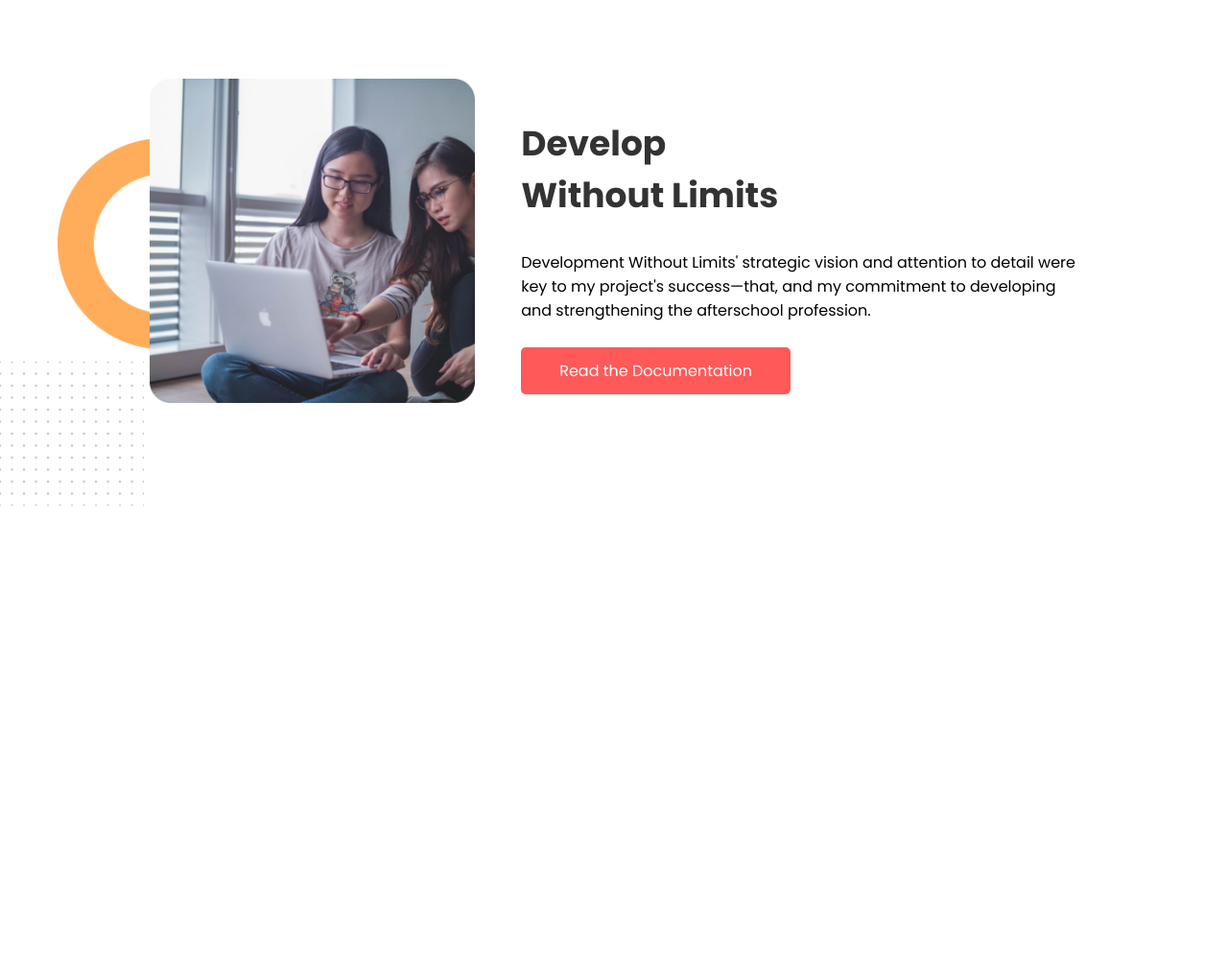
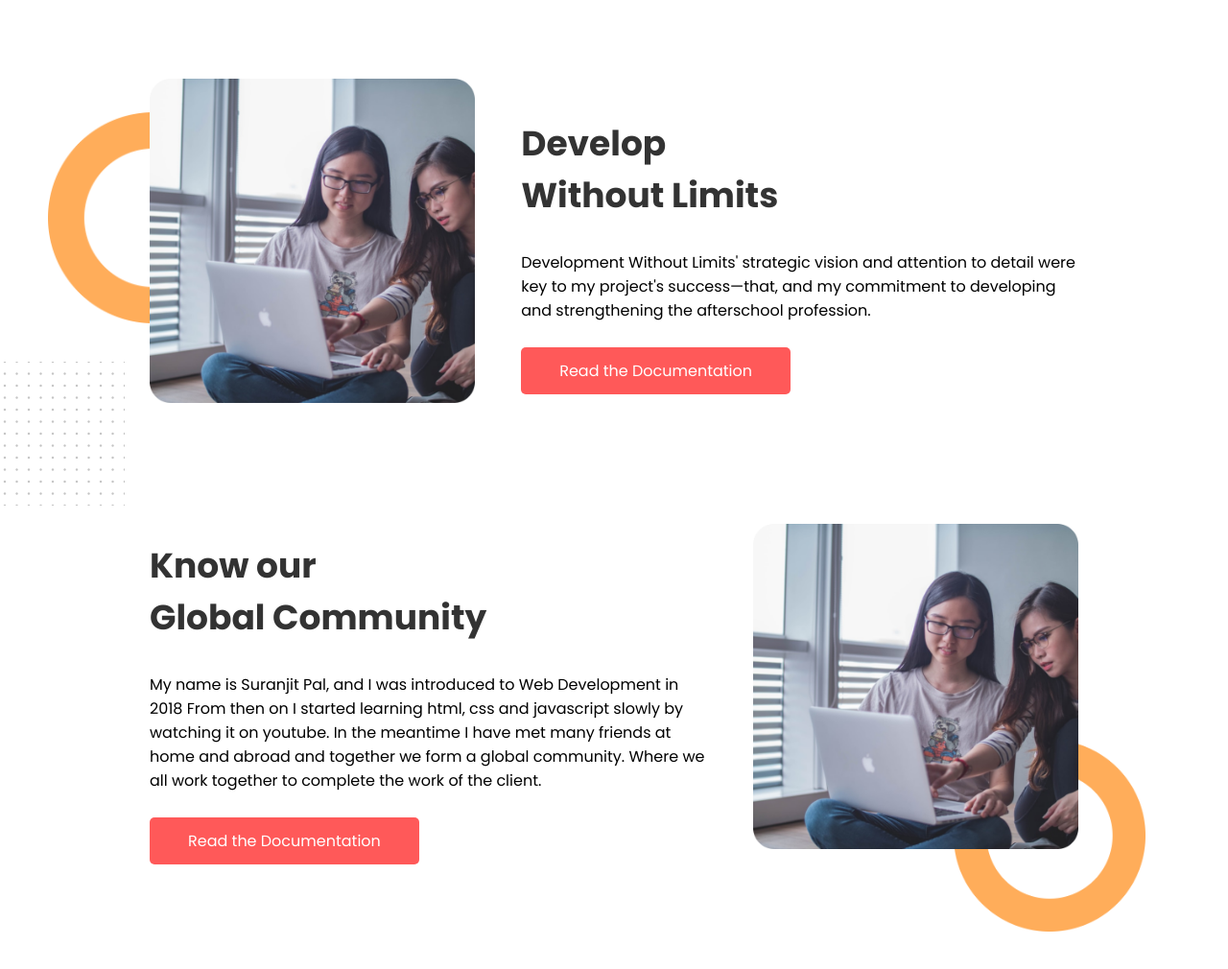
Before and after one commit to suronjit797/my_mission_2022, a plain HTML site: page index.html in a window 1280 px wide. Shown: the part 1122-2132 px from the top of the page at 96% size. Before the commit the page ends 1649 px from the top, so only its background shows below. Drawn offline with Linux system fonts and the light colour scheme.

Commit message:
community section

```diff
--- a/index.html
+++ b/index.html
@@ -74,9 +74,24 @@
         </div>
 
         <img class="bgImg" src="images/shapes/shape-10.png" alt="">
+        <img class="bgImg1" src="images/shapes/shape-1.png" alt="">
 
     </section>
 
+        <!-- community section -->
+    <section class="community contain flex">
+        <div class="w60">
+            <h3 class="black33"> Know our <br> Global Community </h3>
+            <p>My name is Suranjit Pal, and I was introduced to Web Development in 2018 From then on I started learning html, css and javascript slowly by watching it on youtube. In the meantime I have met many friends at home and abroad and together we form a global community. Where we all work together to complete the work of the client.</p>
+            <a href="#" class="btn">Read the Documentation</a>
+        </div>
+        <div class="w35">
+            <img src="images/pictures/coding.png" alt="photos">
+        </div>
+
+        <img class="bgImg" src="images/shapes/shape-1.png" alt="">
+
+    </section>
 
 
 
--- a/style.css
+++ b/style.css
@@ -1,22 +1,25 @@
 /* all */
-body{
+body {
     margin: 0;
     box-sizing: border-box;
     font-family: 'Poppins', sans-serif;
 }
-a, a:hover{
+
+a,
+a:hover {
     text-decoration: none;
 }
-img{
+
+img {
     max-width: 100%;
 }
 
-.flex{
+.flex {
     display: flex;
     align-items: center;
 }
 
-.btn{
+.btn {
     background-color: #FF5959;
     display: inline-block;
     color: #fff;
@@ -24,69 +27,78 @@ img{
     margin: 10px 0;
     border-radius: 5px;
 }
+
 /* color */
-.text_color{
+.text_color {
     color: #FFAD5A;
 }
-.black33{
+
+.black33 {
     color: #333333;
 }
 
-.contain{
+.contain {
     margin: 0 156px;
 }
 
 /* width */
 
-.w35{
+.w35 {
     width: 35%;
 }
-.w40{
+
+.w40 {
     width: 40%;
 }
-.w50{
+
+.w50 {
     width: 50%;
 }
-.w60{
+
+.w60 {
     width: 60%;
 }
+
 /* header tag */
-h1{
+h1 {
     font-family: 'Yeseva One', serif;
     font-size: 60px;
     line-height: 80px;
 }
 
-h2{
+h2 {
     font-weight: 700;
     font-size: 48px;
     line-height: 70px;
     margin-bottom: 48px;
 }
-h3{
+
+h3 {
     font-size: 36px;
     line-height: 54px;
     margin-bottom: 30px;
 }
-h4{
+
+h4 {
     font-size: 24px;
     line-height: 36px;
     margin-bottom: 16px;
 }
 
 /* stay_mission */
-.stay_mission{
+.stay_mission {
     justify-content: space-between;
     padding: 75px 0;
 }
-.stay_mission .header{
+
+.stay_mission .header {
     padding-left: 20px;
     position: relative;
     margin-bottom: 15px;
     font-weight: normal;
 }
 
-.stay_mission .header::before{
+.stay_mission .header::before {
     content: '';
     position: absolute;
     left: 0;
@@ -98,53 +110,80 @@ h4{
     background-color: #FF5959;
     border-radius: 2px;
 }
+
 /* my_mission */
 
-.my_mission{
+.my_mission {
     padding-bottom: 85px;
 }
 
-.my_mission .header{
+.my_mission .header {
     text-align: center;
     color: #13103A;
 }
-.my_mission .card{
+
+.my_mission .card {
     border-radius: 10px;
     margin: 0 10px;
     width: 33.33%;
     padding: 10px 20px;
 }
-.my_mission .card img{
+
+.my_mission .card img {
     height: 141px;
     width: 141px;
 }
-.my_mission .card:first-child{
+
+.my_mission .card:first-child {
     background-color: rgba(79, 157, 166, .10);
 }
-.my_mission .card:nth-child(2){
+
+.my_mission .card:nth-child(2) {
     background-color: rgba(255, 89, 89, 0.10);
 }
-.my_mission .card:nth-child(3){
+
+.my_mission .card:nth-child(3) {
     background-color: #FFF4D6;
 }
 
 /* develop section */
-.develop{
+.develop {
     padding: 0 156px;
     margin-bottom: 100px;
     justify-content: space-between;
-    background-image: url(images/shapes/shape-1.png);
-    background-repeat: no-repeat;
-    background-position: 60px center;
-    background-size: 220px;
     position: relative;
 }
 
-.develop .bgImg{
+.develop .bgImg {
     position: absolute;
     height: 150px;
     width: 150px;
-    left: 0;
+    left: -20px;
     bottom: -100px;
     z-index: -10;
 }
+
+.bgImg1 {
+    position: absolute;
+    height: 220px;
+    width: 220px;
+    left: 50px;
+    bottom: 90px;
+    z-index: -10;
+}
+
+/* community section */
+.community {
+    justify-content: space-between;
+    position: relative;
+    margin-bottom: 100px;
+}
+
+.community .bgImg {
+    position: absolute;
+    right: -70px;
+    bottom: -60px;
+    width: 200px;
+    height: 200px;
+    z-index: -10;
+}
```
